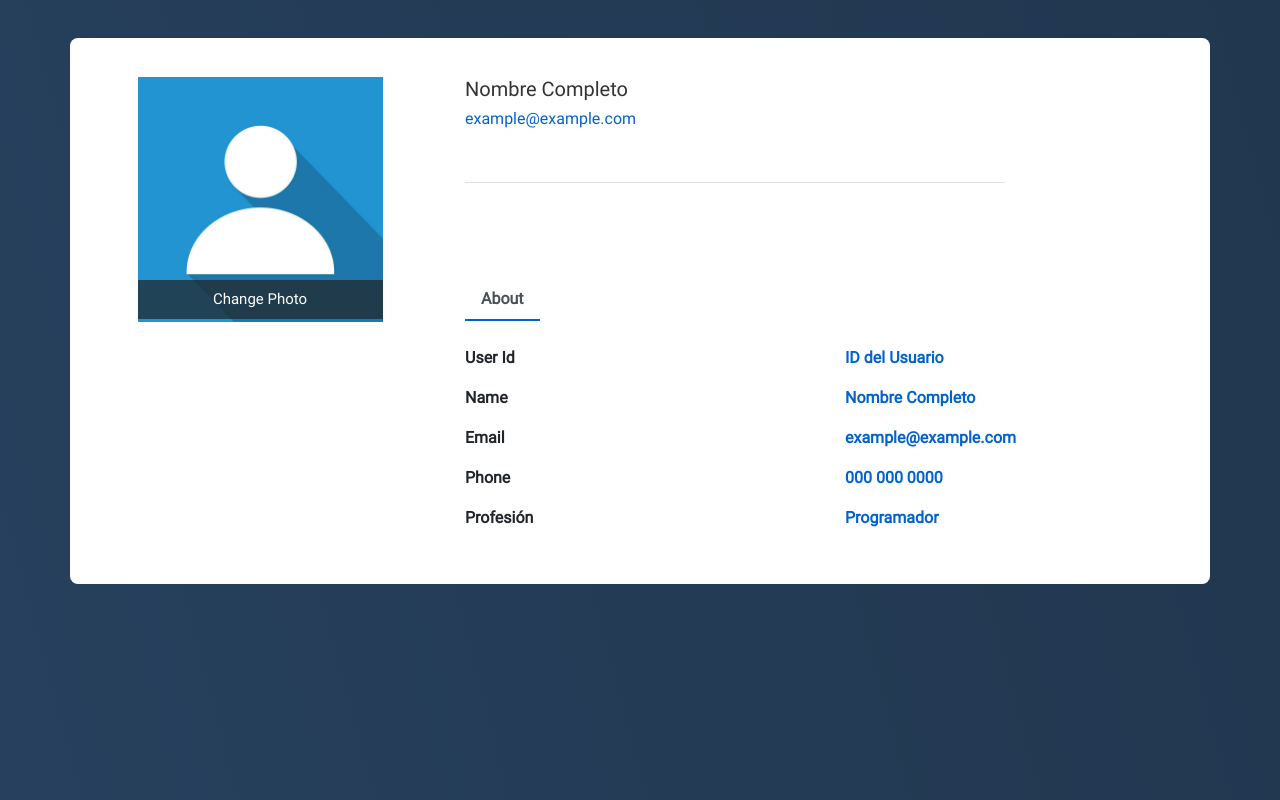
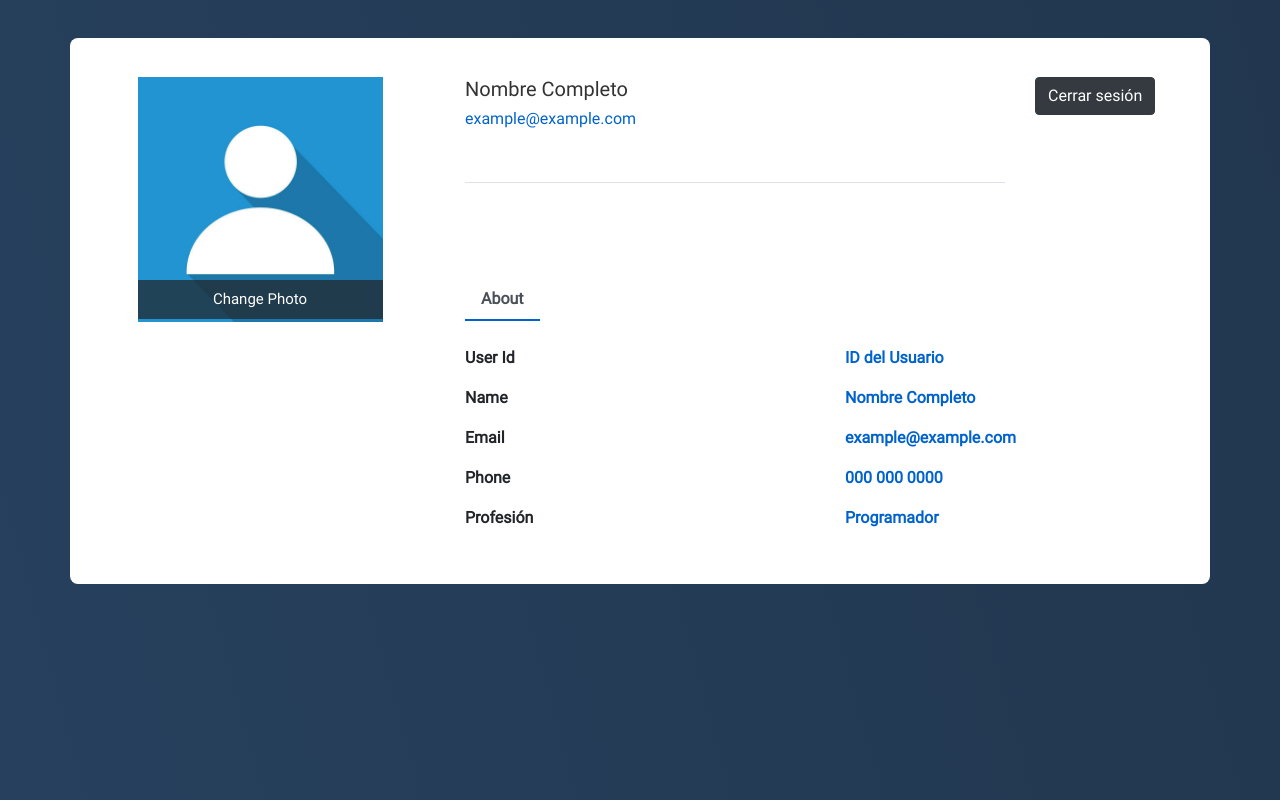
Before and after one commit to Tomas-Ortiz/login-web, a website built with Parcel: page front-end/views/profile.html in a window 1280 px wide. Built offline with nearby package versions, Linux system fonts and the light colour scheme.

Commit message:
Logout Se agrego un boton en profile.html y una ruta get para cerrar la sesión del usuario. Se elimina la cookie del usuario que contiene el token y se lo redirecciona al login.

```diff
--- a/front-end/views/profile.html
+++ b/front-end/views/profile.html
@@ -44,6 +44,10 @@
             </li>
           </ul>
         </div>
+      </div>
+
+      <div class="col-md-2">
+        <a type="button" class="btn btn-dark" href="/user/logout">Cerrar sesión</a>
       </div>
     </div>
     <div class="row">
```
Also changed, not shown: back-end/routes/routes.js (+9 -3 lines), front-end/views/login.html (+2 -0 lines).
